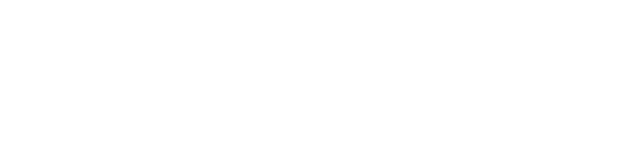
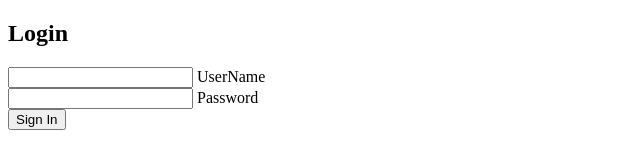
Before and after one commit to raheleshirazi/loginformglassMorphism, a plain HTML site: page index.html in a window 1280 px wide. Shown: the whole page, without its empty margins (0-640 px from the left). Drawn offline with Linux system fonts and the light colour scheme.

Commit message:
create structure file html add form and input for enter values to user

```diff
--- a/index.html
+++ b/index.html
@@ -13,7 +13,33 @@
 </head>
 
 <body>
-
+    <!-- start code project -->
+    <!-- background -->
+    <div class="background"></div>
+    <!-- container form login -->
+    <div class="form-container">
+        <!-- tittle form login -->
+        <h2>Login</h2>
+        <!-- section forms -->
+        <form action="#">
+            <!-- section inputs text-->
+            <div class="input-group">
+                <!-- input text -->
+                <input type="text" required>
+                <!-- label userName -->
+                <label for="">UserName</label>
+            </div>
+            <!-- section inputs password-->
+            <div class="input-group">
+                <!-- input password -->
+                <input type="password" required>
+                <!-- label password -->
+                <label for="">Password</label>
+            </div>
+            <!-- button login -->
+            <button type="submit">Sign In</button>
+        </form>
+    </div>
 </body>
 
 </html>
```
